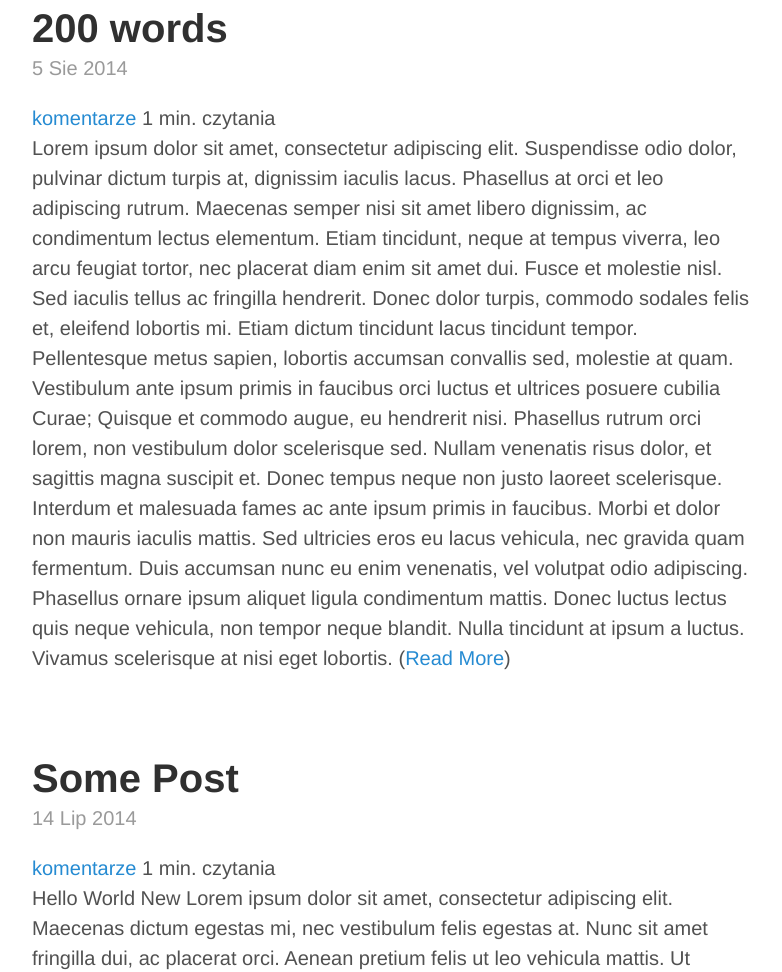
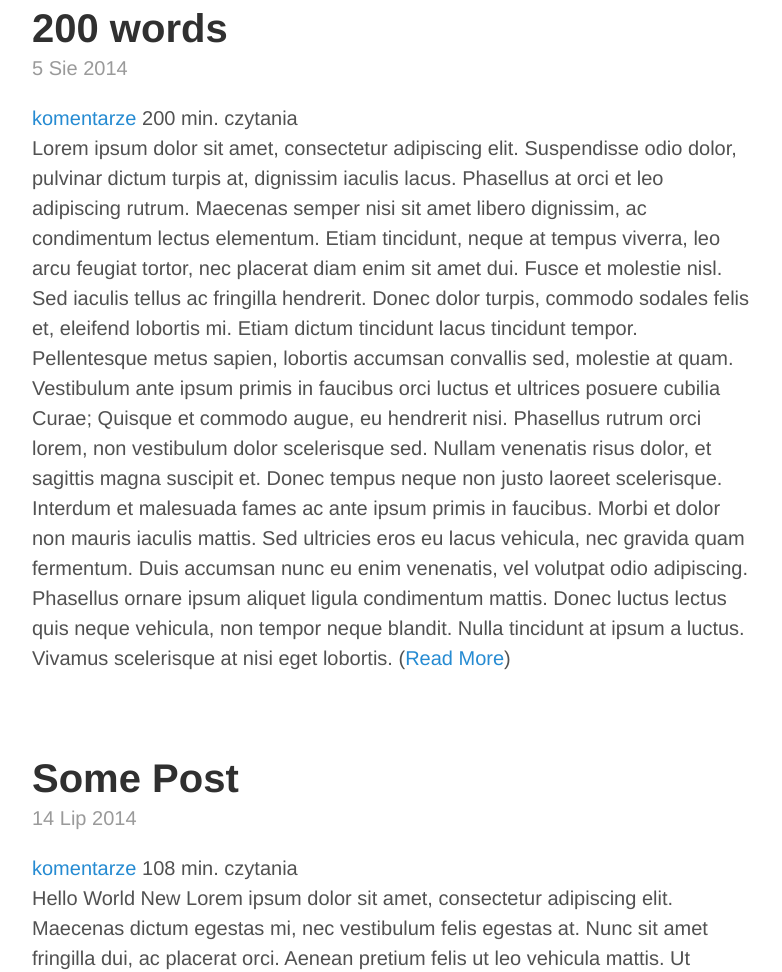
Before and after one commit to zdolny/jekyll-blog, a Jekyll site: the page built from index.html, in a window 1280 px wide. Shown: the part 218-1190 px from the top of the page, without its empty margins (248-1030 px from the left). Built offline with Jekyll 4.4.1, drawn with Linux system fonts in a browser that asks for light colours; the list of posts is cut into pages by our own code; comment, search, counter and statistics services are not loaded.

Commit message:
reading time bug test7

```diff
--- a/index.html
+++ b/index.html
@@ -7,7 +7,7 @@ sitemap:
 
 <div class="posts">
     {% for post in paginator.posts %}
-    {% capture readtime %}{{ post.content | number_of_words | plus:91 | divided_by:180 }}{% endcapture %}
+    {% capture readtime %}{{ post.content | number_of_words }}{% endcapture %}
         <div class="post">
             <h1 class="post-title">
                 <a href="{{ site.baseurl }}{{ post.url }}">
```
